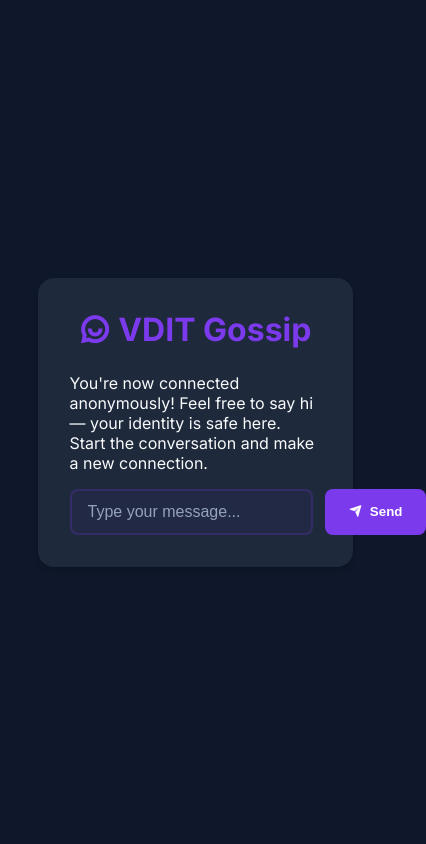
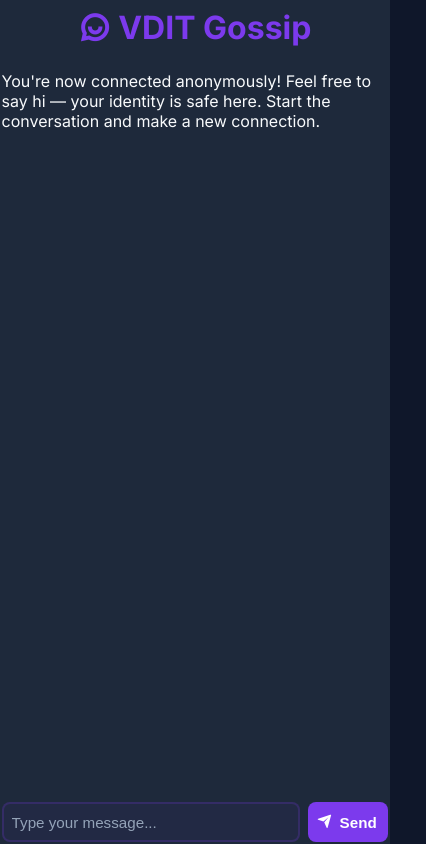
Before and after one commit to Zubairs7/KLS_Gossip, a website: page public/index.html in a window 390 px wide. Both pictures are taken after a click on the button "Join Chat". Shown: the whole page, 426 px wide, since content can reach past the window. Drawn offline with nearby package versions, Linux system fonts and the light colour scheme; no server answers.

Commit message:
style.css

```diff
--- a/public/style.css
+++ b/public/style.css
@@ -23,6 +23,7 @@ body {
   justify-content: center;
   align-items: center;
   padding: 20px;
+  box-sizing: border-box;
 }
 
 .hidden {
@@ -31,13 +32,23 @@ body {
 
 .login-screen,
 .chat-container {
-  width: 90%;
-  max-width: 600px;
+  width: 100%;
+  max-width: 500px;
   background: var(--surface);
-  padding: 2rem;
+  padding: 2rem 1.2rem 1.2rem 1.2rem;
   border-radius: 16px;
   box-shadow: 0 4px 6px -1px rgba(0, 0, 0, 0.1), 0 2px 4px -1px rgba(0, 0, 0, 0.06);
   animation: fadeIn 0.5s ease-out;
+  margin: 0 auto;
+  box-sizing: border-box;
+}
+
+.chat-container {
+  display: flex;
+  flex-direction: column;
+  height: 70vh;
+  min-height: 400px;
+  max-height: 90vh;
 }
 
 @keyframes fadeIn {
@@ -59,15 +70,16 @@ h1, h2 {
 }
 
 #messages {
-  list-style: none;
-  padding: 0;
-  max-height: 500px;
+  flex: 1 1 auto;
   overflow-y: auto;
-  margin-bottom: 1rem;
-  scroll-behavior: smooth;
+  padding: 0.5rem 0.5rem 1.5rem 0.5rem;
   display: flex;
   flex-direction: column;
-  gap: 0.5rem;
+  gap: 0.7rem;
+  background: transparent;
+  margin-bottom: 0.5rem;
+  border-radius: 10px;
+  min-height: 0;
 }
 
 #messages::-webkit-scrollbar {
@@ -134,7 +146,12 @@ h1, h2 {
 form {
   display: flex;
   gap: 0.75rem;
-  margin-top: 1rem;
+  margin-top: 0.5rem;
+  background: transparent;
+  padding: 0.5rem 0 0 0;
+  border-radius: 0 0 16px 16px;
+  width: 100%;
+  box-sizing: border-box;
 }
 
 input {
@@ -146,6 +163,8 @@ input {
   color: var(--text);
   font-size: 1rem;
   transition: all 0.3s ease;
+  min-width: 0;
+  box-sizing: border-box;
 }
 
 input:focus {
@@ -170,6 +189,9 @@ button {
   display: flex;
   align-items: center;
   gap: 0.5rem;
+  font-size: 1rem;
+  min-width: 80px;
+  box-sizing: border-box;
 }
 
 button:hover {
@@ -251,14 +273,48 @@ button:active {
   gap: 0.5rem;
 }
 
-@media (max-width: 600px) {
-  .login-screen {
-    padding: 1.2rem 0.5rem;
-    min-width: unset;
+@media (max-width: 700px) {
+  body {
+    padding: 0;
+    min-height: 100vh;
+    align-items: flex-start;
+  }
+  .login-screen,
+  .chat-container {
+    max-width: 100vw;
+    width: 100vw;
+    min-height: 100vh;
+    border-radius: 0;
+    padding: 1.2rem 0.5rem 0.5rem 0.5rem;
+    box-shadow: none;
+  }
+  .chat-container {
+    height: 100vh;
     min-height: unset;
-    border-radius: 0;
+    max-height: 100vh;
   }
-  .input-group {
-    max-width: 100vw;
+  #messages {
+    padding: 0.5rem 0.2rem 1.5rem 0.2rem;
+    gap: 0.5rem;
+  }
+  form {
+    flex-direction: row;
+    gap: 0.5rem;
+    padding: 0.5rem 0 0 0;
+  }
+  input, button {
+    font-size: 1rem;
+    padding: 0.7rem 0.8rem;
   }
 }
+
+@media (max-width: 400px) {
+  .login-screen,
+  .chat-container {
+    padding: 0.5rem 0.1rem 0.1rem 0.1rem;
+  }
+  input, button {
+    font-size: 0.95rem;
+    padding: 0.6rem 0.5rem;
+  }
+}
```
